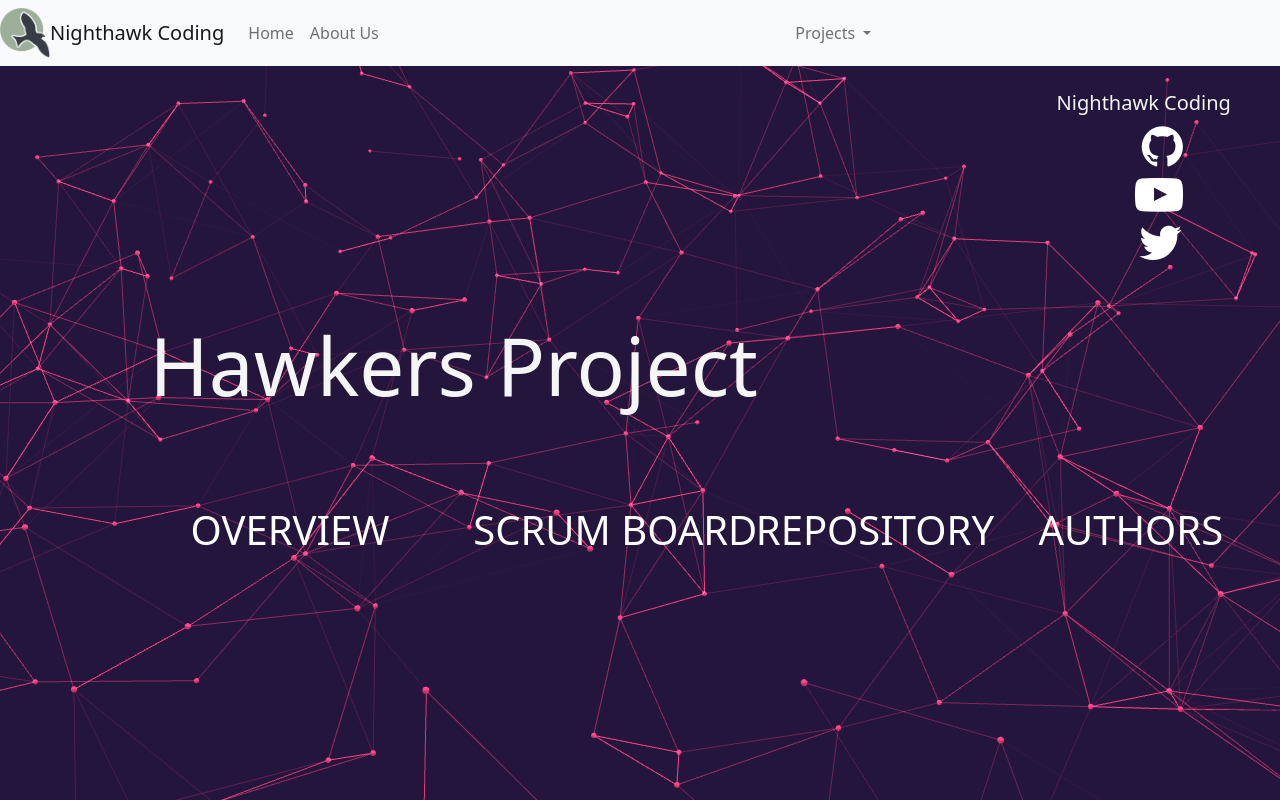
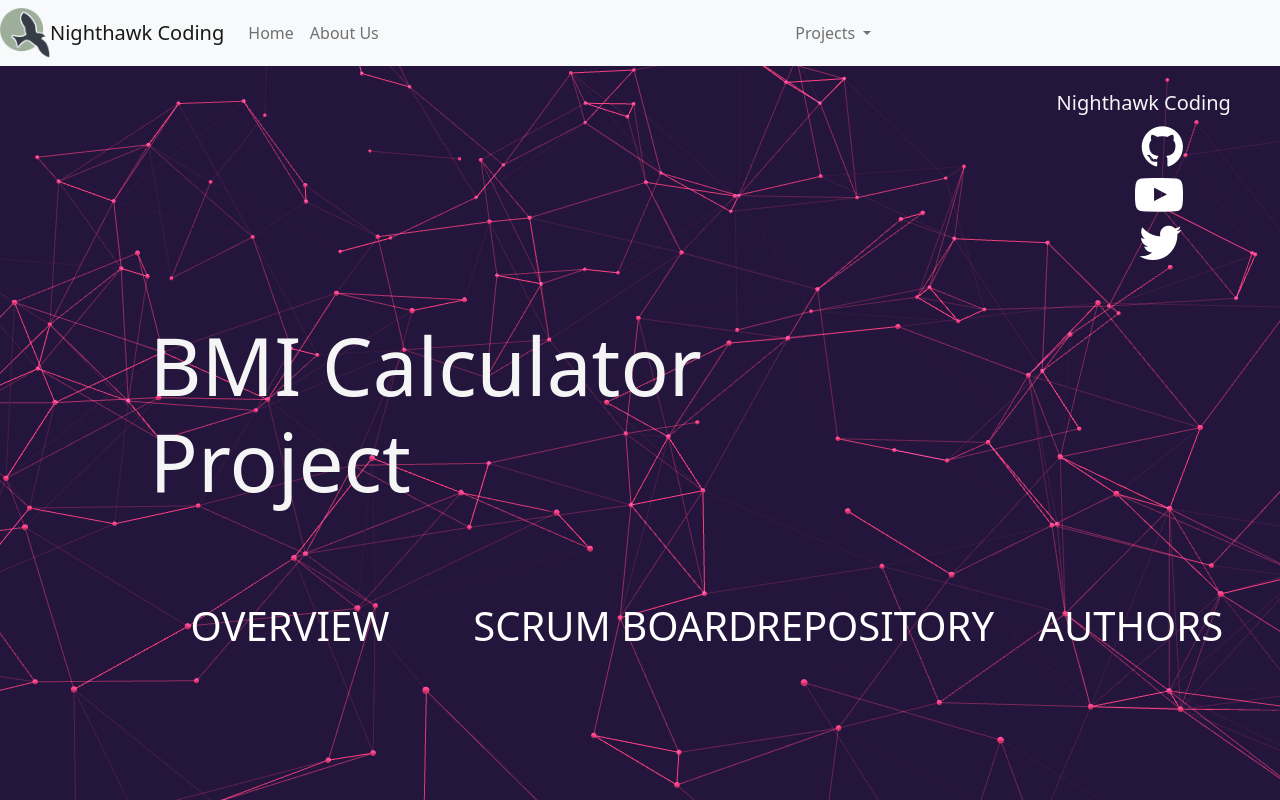
Before and after one commit to Krishiv111/Period5-Tri-1-APCSP-Group, a Flask app: template bp_projects/templates/bp_projects/hawkers.html in a window 1280 px wide. Run offline with Flask 2, Linux system fonts and the light colour scheme; the template is opened without the code that fills it, so the values that code supplies are empty; some libraries are stand-ins or nearby versions.

Commit message:
yo im comttin

```diff
--- a/bp_projects/templates/bp_projects/hawkers.html
+++ b/bp_projects/templates/bp_projects/hawkers.html
@@ -2,7 +2,7 @@
 {% extends "layouts/project.html" %}
 
 <!-- Setting up variables to customize "project" details to be specific to hawkers -->
-{% set project = "Hawkers" %}
+{% set project = "BMI Calculator " %}
 {% set overview = "https://hawkers.nighthawkcodingsociety.com/aboutus" %}
 {% set scrumboard = "https://github.com/noyah81/p2ducks/projects/1" %}
 {% set repo = "https://github.com/noyah81/p2ducks" %}
```
